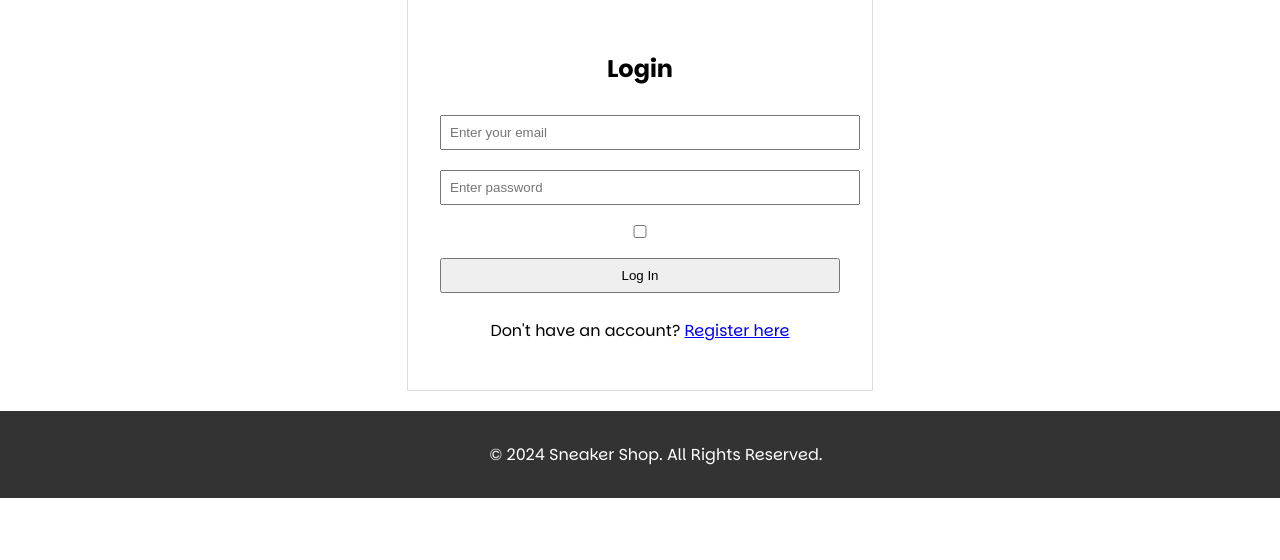
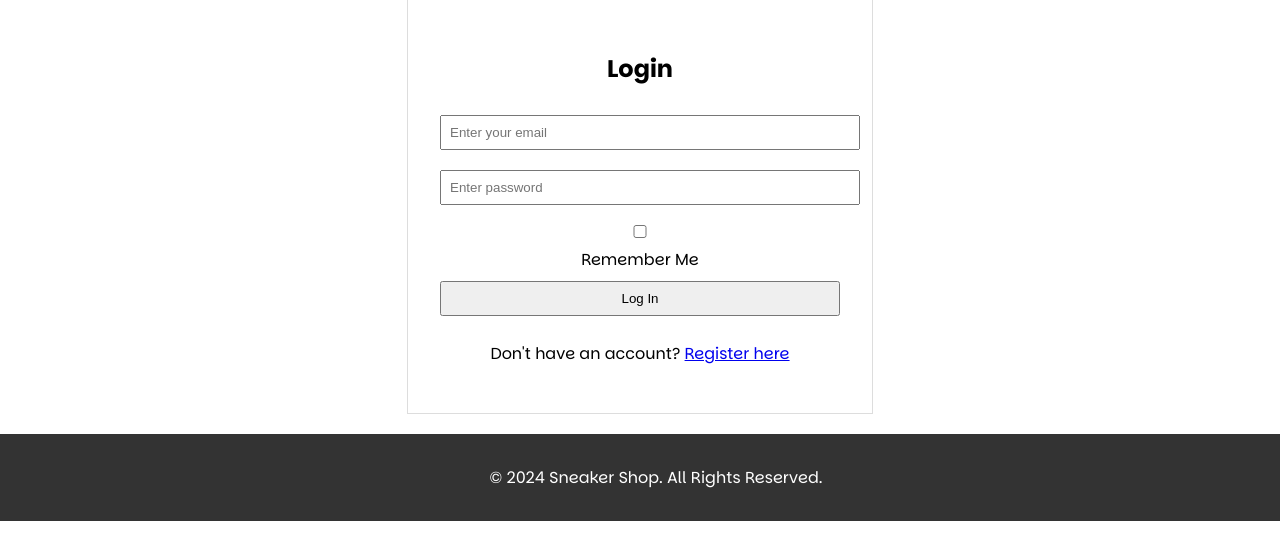
Before and after one commit to daniilLamonov/sneaker_shop, a Flask app: page /user/login in a window 1280 px wide. Shown: the part 121-681 px from the top of the page. Run offline with Flask 3, Linux system fonts and the light colour scheme; parts of the project's set-up code (start-up, migrations or seed data) failed here and were passed over.

Commit message:
Initial commit

```diff
--- a/app/templates/user/login.html
+++ b/app/templates/user/login.html
@@ -11,7 +11,8 @@
         {{ form.email (placeholder='Enter your email') }}  <!-- Поле для ввода email с подсказкой -->
         {{ form.password (placeholder='Enter password') }}  <!-- Поле для ввода пароля с подсказкой -->
 
-        {{ form.remember }}  <!-- Чекбокс "Запомнить меня" -->
+        <!-- Отображение текста "Remember Me" рядом с чекбоксом -->
+        {{ form.remember }} Remember Me
 
         {{ form.submit }}  <!-- Кнопка отправки формы -->
     </form>
```
